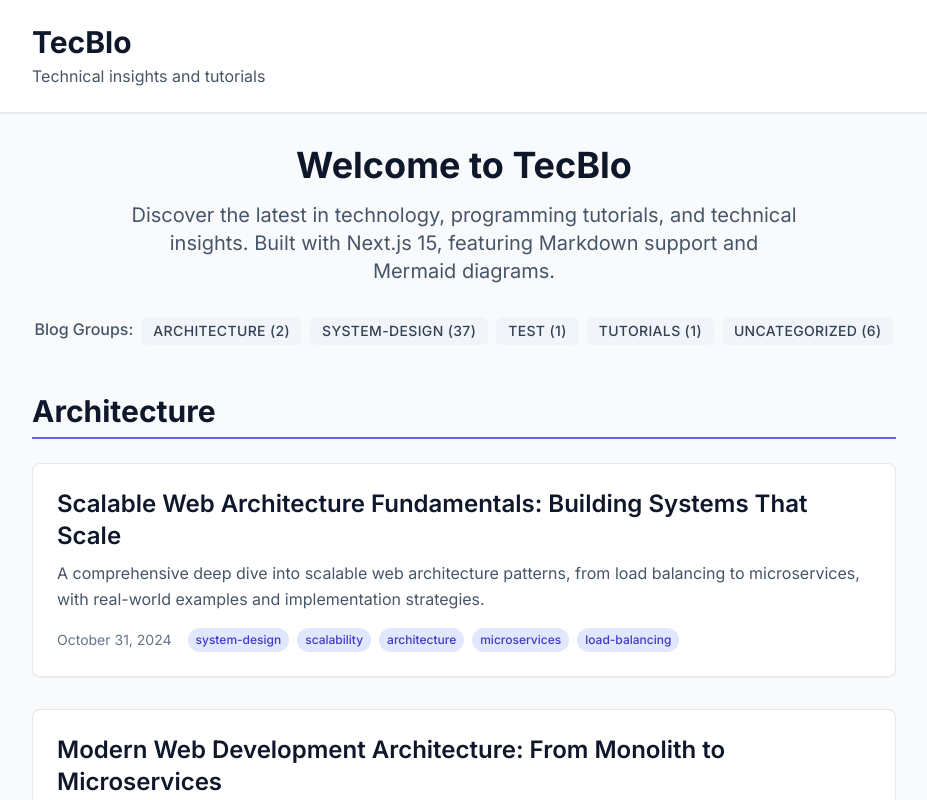
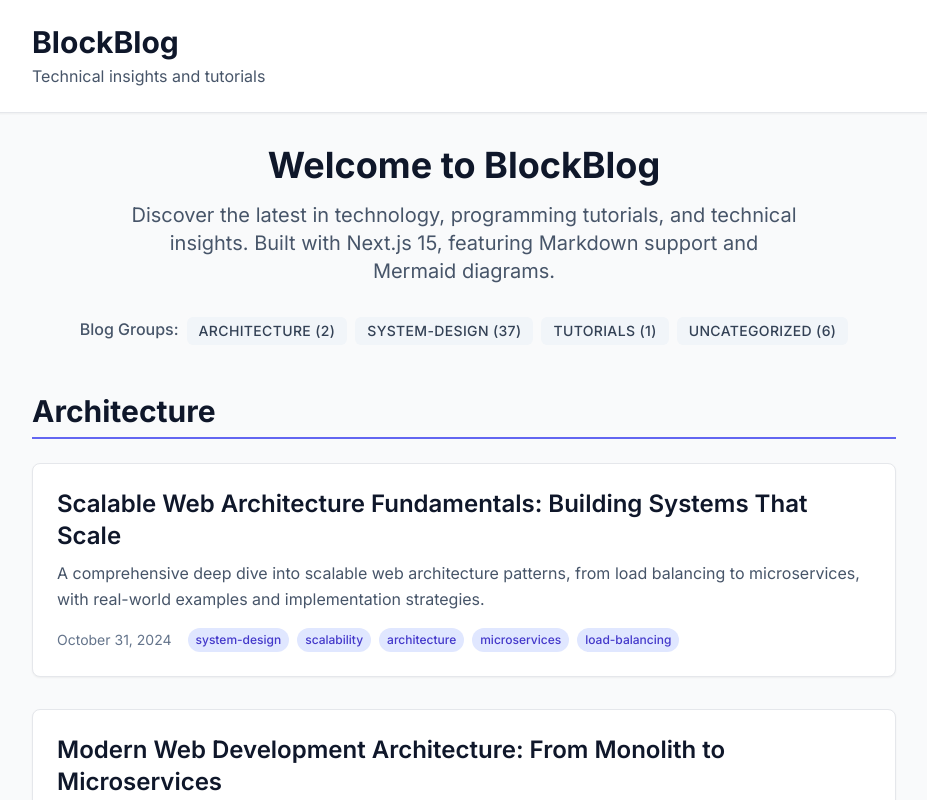
Before and after one commit to anurag925/tecblo, a Next.js app: page / in a window 1280 px wide. Shown: the top 800 px of the page, without its empty margins (176-1103 px from the left). Built offline with nearby package versions, Linux system fonts and the light colour scheme.

Commit message:
refactor: Update blog name from TecBlo to BlockBlog and remove test post

```diff
--- a/content/posts/test/hola.md
+++ /dev/null
@@ -1,8 +0,0 @@
----
-title: "Code Styling Showcase"
-description: "Testing various code block styles and syntax highlighting in our technical blog."
-date: "2024-10-31"
-tags: ["testing", "code", "styling", "showcase"]
----
-
-# Code Styling Showcase
--- a/src/app/layout.tsx
+++ b/src/app/layout.tsx
@@ -3,8 +3,8 @@
 import './globals.css'
 
 export const metadata: Metadata = {
-  title: 'TecBlo - Technical Blog',
-  description: 'A technical blog built with Next.js 15, featuring Markdown support, Mermaid diagrams, and more',
+  title: 'BlockBlog - Technical Blog',
+  description: 'A technical blog',
 }
 
 export default function RootLayout({
@@ -20,7 +20,7 @@
             <div className="max-w-4xl mx-auto px-4 py-6">
               <h1 className="text-3xl font-bold text-slate-900">
                 <Link href="/" className="hover:text-indigo-600 transition-colors">
-                  TecBlo
+                  BlockBlog
                 </Link>
               </h1>
               <p className="text-slate-600 mt-1">Technical insights and tutorials</p>
@@ -31,7 +31,7 @@
           </main>
           <footer className="bg-white border-t mt-16">
             <div className="max-w-4xl mx-auto px-4 py-8 text-center text-slate-600">
-              <p>&copy; 2024 TecBlo. Built with Next.js 15 and ❤️</p>
+              <p>&copy; 2024 BlockBlog. Built with ❤️</p>
             </div>
           </footer>
         </div>
--- a/src/app/page.tsx
+++ b/src/app/page.tsx
@@ -19,7 +19,7 @@
     <div className="space-y-8">
       <div className="text-center">
         <h1 className="text-4xl font-bold text-slate-900 mb-4">
-          Welcome to TecBlo
+          Welcome to BlockBlog
         </h1>
         <p className="text-xl text-slate-600 max-w-2xl mx-auto">
           Discover the latest in technology, programming tutorials, and technical insights.
```
